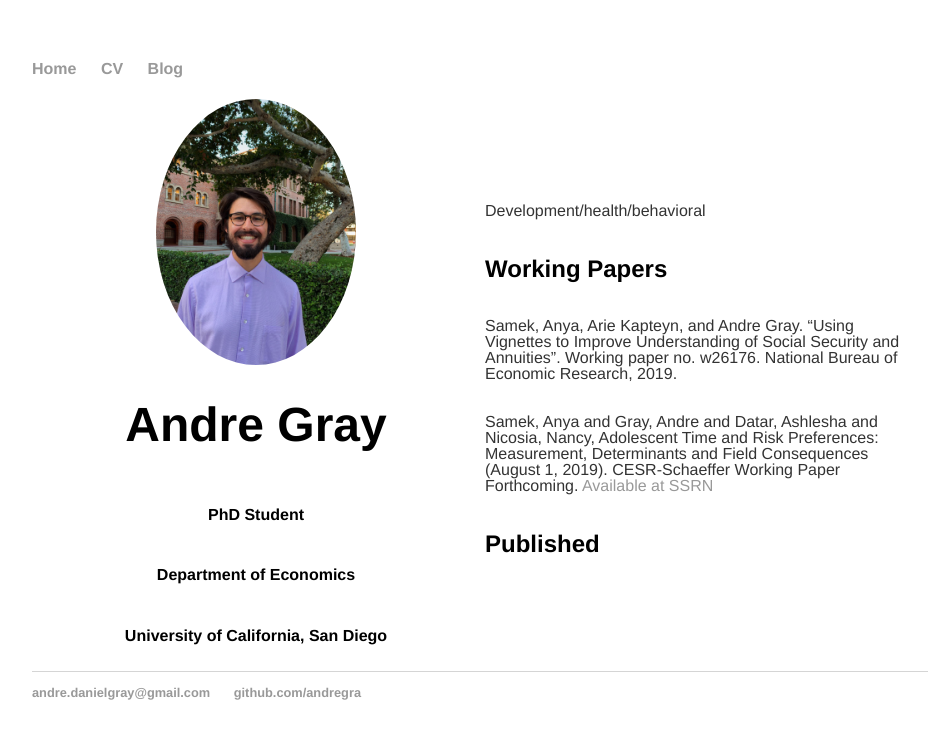
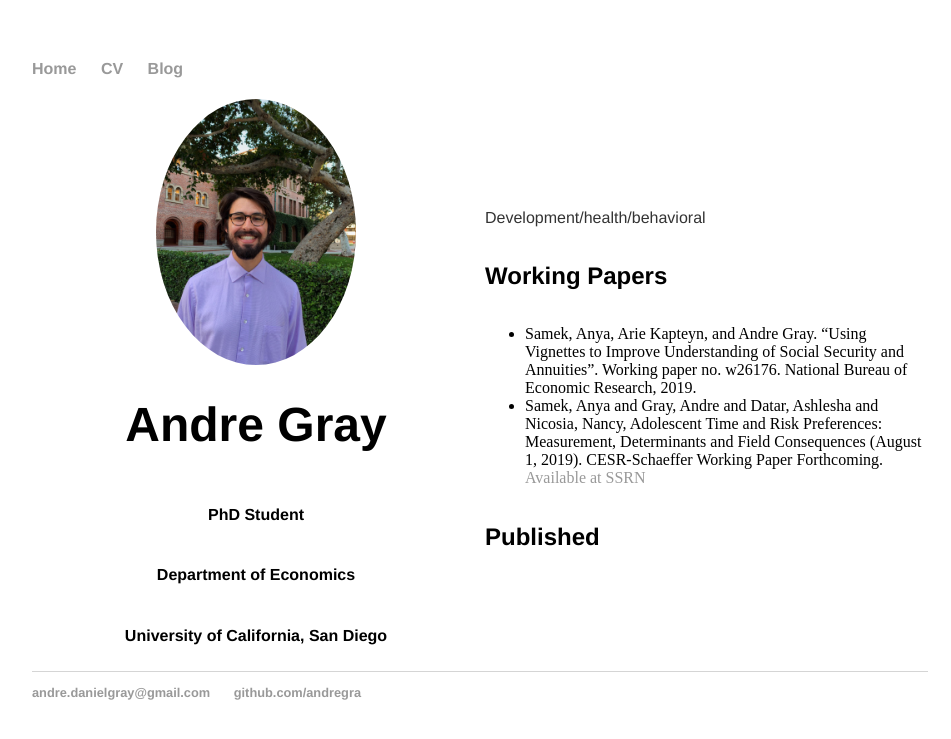
Before and after one commit to andregra/andregra.github.io, a Jekyll site: the page built from index.html, in a window 1280 px wide. Shown: the top 739 px of the page, without its empty margins (160-1111 px from the left). Built offline with Jekyll 4.4.1, drawn with Linux system fonts in a browser that asks for light colours.

Commit message:
Update index.html

```diff
--- a/index.html
+++ b/index.html
@@ -4,11 +4,11 @@
 ---
 <div class="wrapper">
  <div class="left">
-      <img class="profile-picture" src="/assets/headshot.jpg" width="200" height="266" />
-      <h1>Andre Gray</h1>
-      <h4 class="subtitle">PhD Student</h4>
+        <img class="profile-picture" src="/assets/headshot.jpg" width="200" height="266" />
+        <h1>Andre Gray</h1>
+        <h4 class="subtitle">PhD Student</h4>
 	<h4 class="subtitle">Department of Economics</h4>
-	     <h4 class="subtitle">University of California, San Diego</h4>
+	<h4 class="subtitle">University of California, San Diego</h4>
     </div>
 
   <div class="right">
@@ -16,11 +16,13 @@
         Development/health/behavioral
       </p>
 	<h2> Working Papers</h2>
-		<p> Samek, Anya, Arie Kapteyn, and Andre Gray. “Using Vignettes to Improve Understanding of Social Security and
-			Annuities”. Working paper no. w26176. National Bureau of Economic Research, 2019. </p>
-		<p> Samek, Anya and Gray, Andre and Datar, Ashlesha and Nicosia, Nancy, Adolescent Time and Risk Preferences:
+	  	<ul class="papers">
+		<li> Samek, Anya, Arie Kapteyn, and Andre Gray. “Using Vignettes to Improve Understanding of Social Security and
+			Annuities”. Working paper no. w26176. National Bureau of Economic Research, 2019. </li>
+		<li> Samek, Anya and Gray, Andre and Datar, Ashlesha and Nicosia, Nancy, Adolescent Time and Risk Preferences:
 		Measurement, Determinants and Field Consequences (August 1, 2019). CESR-Schaeffer Working Paper
-			Forthcoming. <a href="https://ssrn.com/abstract=3463495">Available at SSRN</a></p>
+			Forthcoming. <a href="https://ssrn.com/abstract=3463495">Available at SSRN</a></li>
+	  	</ul>
 	<h2> Published</h2>
     </div>
 </div>
```
